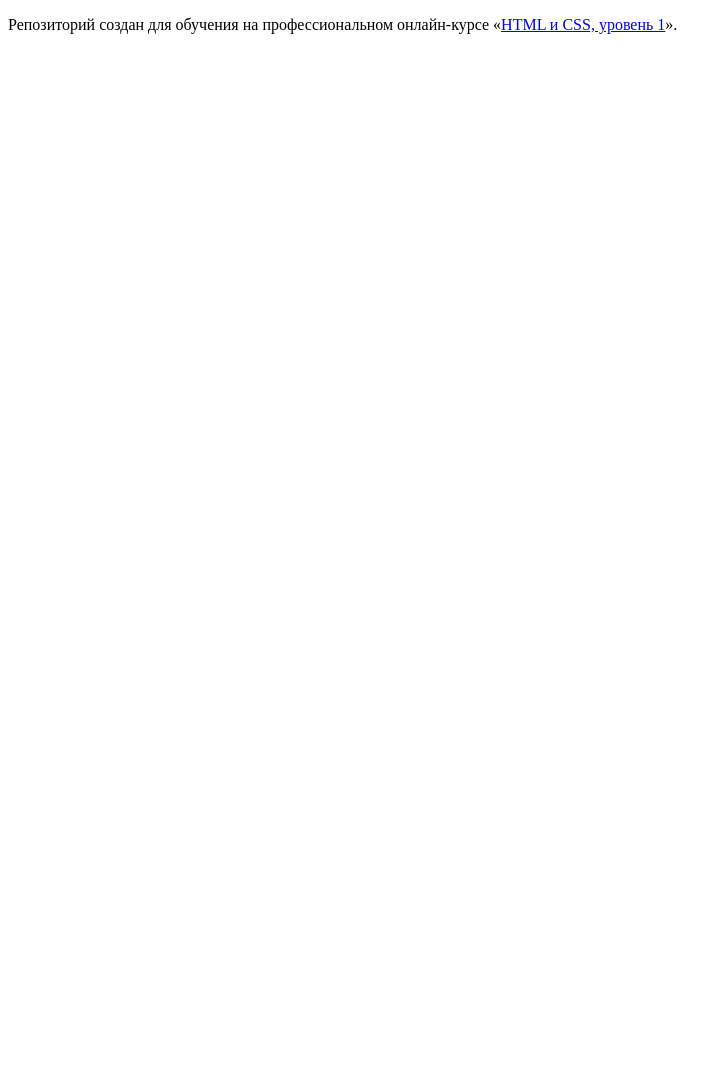
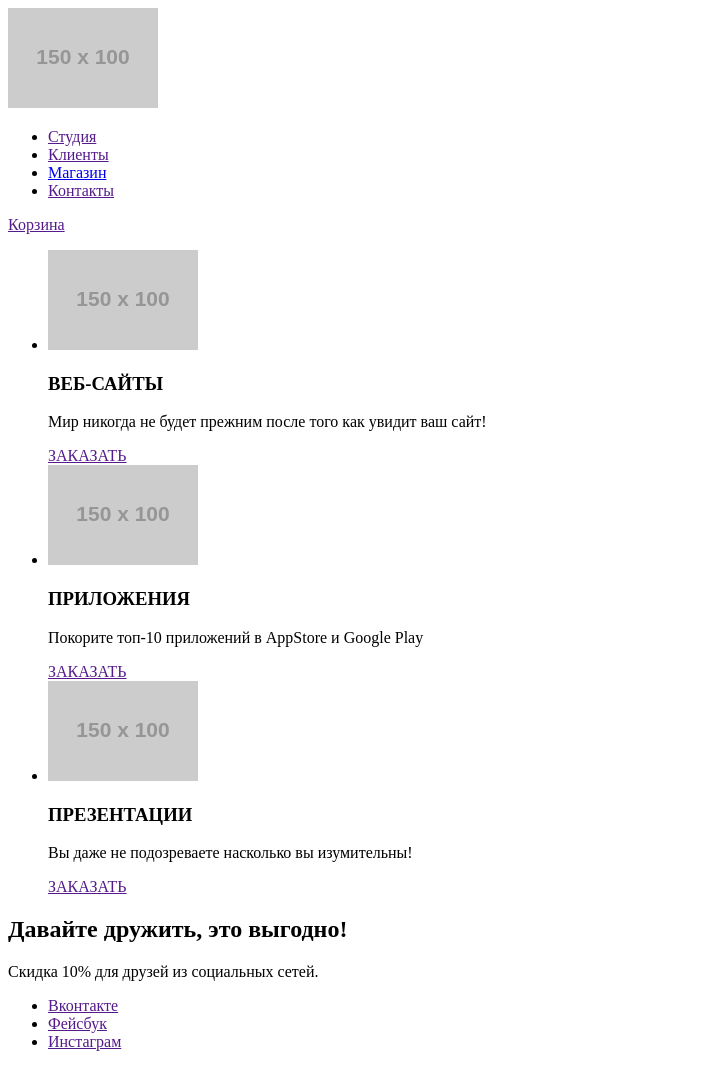
Before and after one commit to lenkoom/1481097-nerds-28, a plain HTML site: page index.html in a window 1280 px wide. Shown: the whole page, without its empty margins (0-727 px from the left). Before the commit the page ends 800 px from the top, so only its background shows below. Drawn offline with Linux system fonts and the light colour scheme; placeholder pictures from the web are drawn by us.

Commit message:
Выполнена разметка
Выполнено задание "2. Начинаем разметку".  Выполнена разметка двух страниц: главной и внутренней.

```diff
--- a/index.html
+++ b/index.html
@@ -5,8 +5,61 @@
     <title>HTML Academy: Нёрдс</title>
   </head>
   <body>
-
-    <p>Репозиторий создан для обучения на профессиональном онлайн‑курсе «<a href="https://htmlacademy.ru/intensive/htmlcss">HTML и CSS, уровень 1</a>».</p>
-
+    <!--<p>Репозиторий создан для обучения на профессиональном онлайн‑курсе «<a href="https://htmlacademy.ru/intensive/htmlcss">HTML и CSS, уровень 1</a>».</p>-->
+    <header>
+  <nav>
+    <a>
+      <img src="https://via.placeholder.com/150x100" alt="Логотип студии «Нёрдс»">
+    </a>
+    <ul>
+      <li><a href="">Студия</a></li>
+      <li><a href="">Клиенты</a></li>
+      <li><a href="catalog.html">Магазин</a></li>
+      <li><a href="">Контакты</a></li>
+    </ul>
+    <a href="">Корзина</a>
+  </nav>
+	</header>
+	<main>
+		<section>
+      <ul>
+      <li>
+      	<img src="https://via.placeholder.com/150x100" alt="ВЕБ-САЙТЫ">
+        <h3>ВЕБ-САЙТЫ</h3>
+        <p>Мир никогда не будет прежним после того как увидит ваш сайт!</p>
+        <a href="">ЗАКАЗАТЬ</a>
+      </li>
+      <li>
+      	<img src="https://via.placeholder.com/150x100" alt="ПРИЛОЖЕНИЯ">
+        <h3>ПРИЛОЖЕНИЯ</h3>
+        <p>Покорите топ-10 приложений в AppStore и Google Play</p>
+        <a href="">ЗАКАЗАТЬ</a>
+      </li>
+      <li>
+      	<img src="https://via.placeholder.com/150x100" alt="ПРЕЗЕНТАЦИИ">
+        <h3>ПРЕЗЕНТАЦИИ</h3>
+        <p>Вы даже не подозреваете насколько вы изумительны!</p>
+        <a href="">ЗАКАЗАТЬ</a>
+      </li>
+    </ul>
+  </section>
+	</main>
+	<footer>
+		<section>
+    <h2>Давайте дружить, это выгодно!</h2>
+    <p>Скидка 10% для друзей из социальных сетей.</p>
+    <ul>
+      <li>
+        <a href="">Вконтакте</a>
+      </li>
+      <li>
+        <a href="">Фейсбук</a>
+      </li>
+      <li>
+        <a href="">Инстаграм</a>
+      </li>
+    </ul>
+  		</section>
+	</footer>
   </body>
 </html>
```
Also changed, not shown: catalog.html (added, +141 -0 lines).
